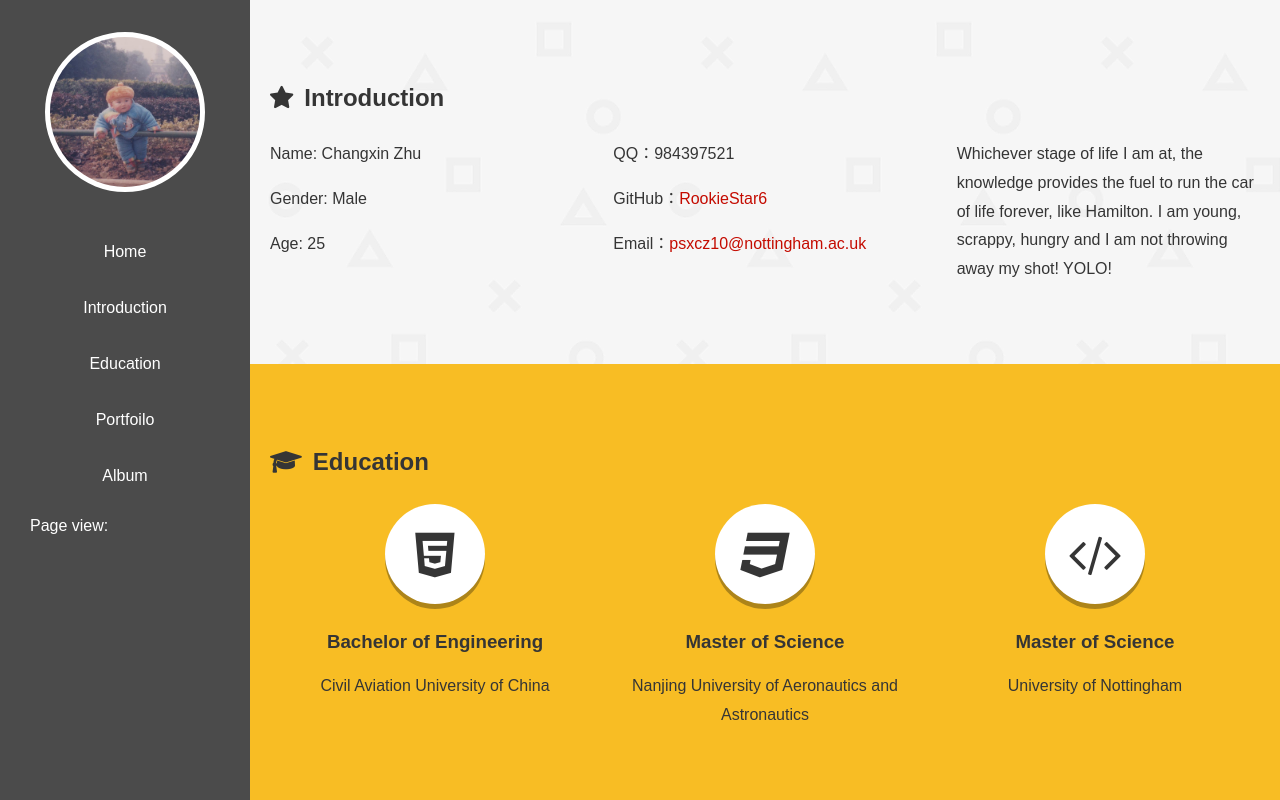
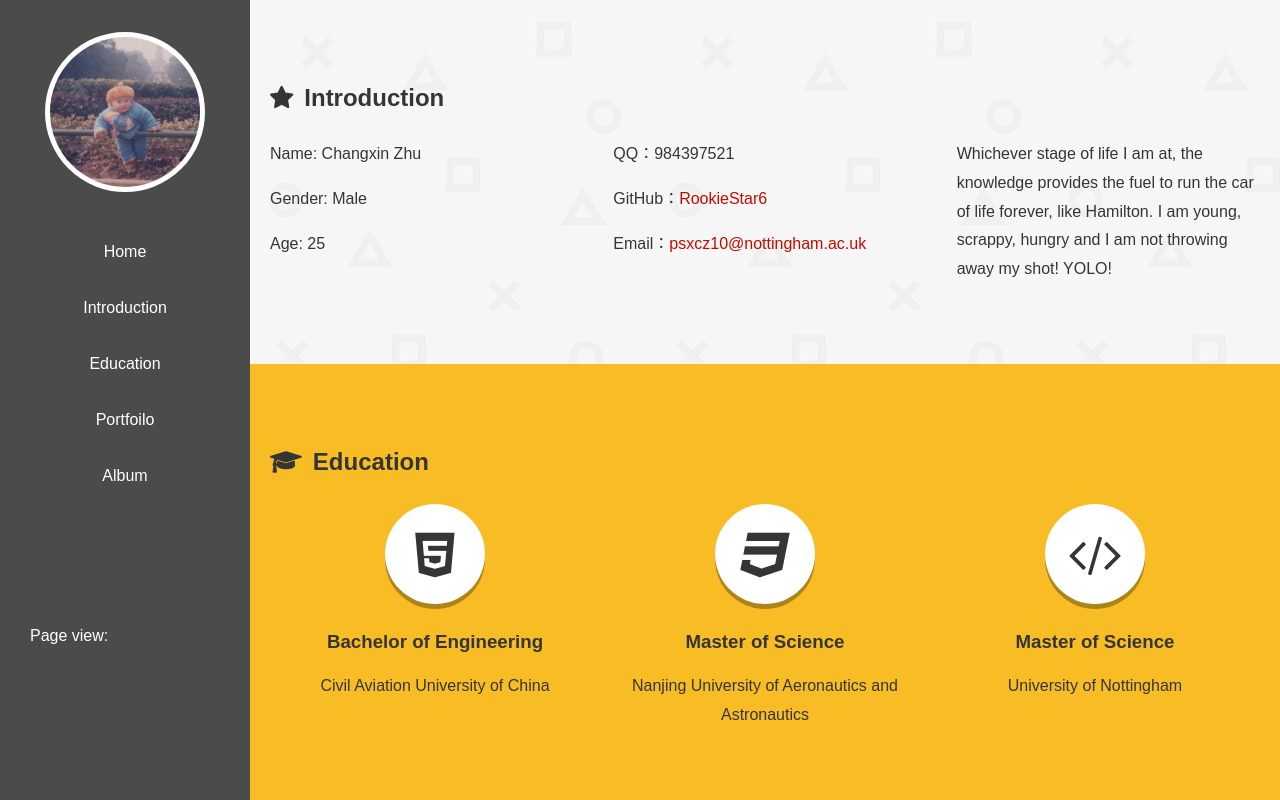
Before and after one commit to RookieStar6/RookieStar6.github.io, a plain HTML site: page Home.html in a window 1280 px wide. Shown: the top 800 px of the page. Drawn offline with Linux system fonts and the light colour scheme; some packages are replaced by stand-ins of ours; a script that the page names is missing; files whose address does not match are found by name.

Commit message:
Update Home.html

```diff
--- a/Home.html
+++ b/Home.html
@@ -38,7 +38,7 @@
         <a href="#skills">Education</a>
         <a href="#works">Portfoilo</a>
         <a href="#story">Album</a>
-        <span style="margin-top: 10px; margin-left: 30px;" id="busuanzi_container_site_pv">Page view: <span id="busuanzi_value_site_pv"></span></span>
+        <span style="margin-top: 120px; margin-left: 30px;" id="busuanzi_container_site_pv">Page view: <span id="busuanzi_value_site_pv"></span></span>
     </nav>
 </aside>
 <main>
```
